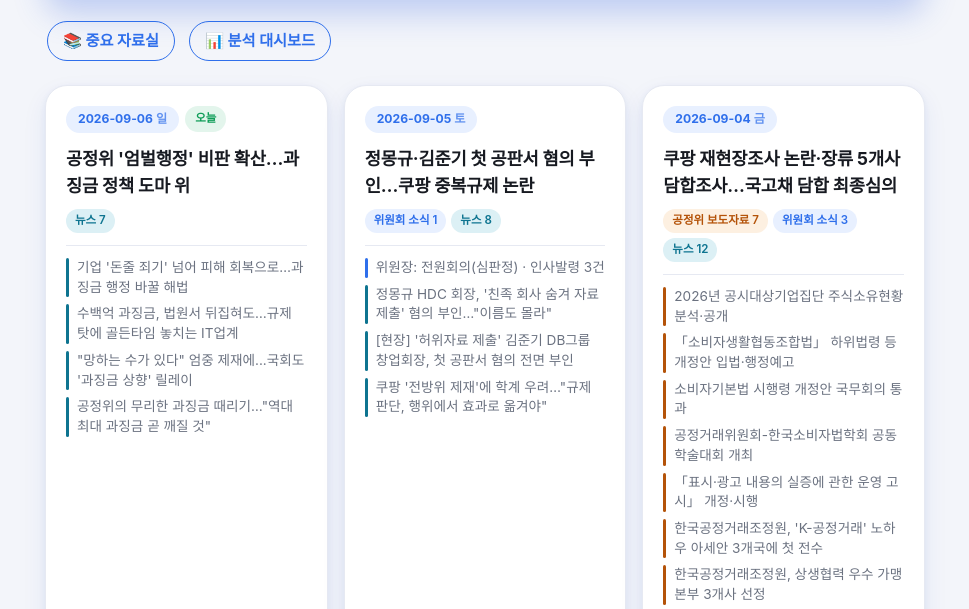
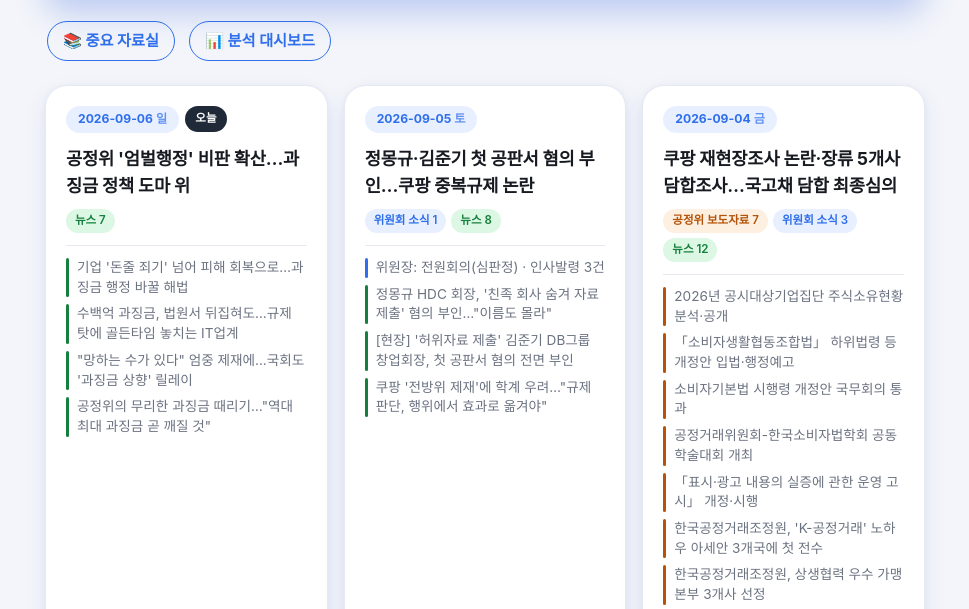
Before and after one commit to sunlee82/ftc-daily-briefing, a website: page docs/index.html in a window 1280 px wide. Shown: the part 182-791 px from the top of the page, without its empty margins (155-1124 px from the left). Drawn offline with Linux system fonts and the light colour scheme.

Commit message:
Add files via upload

```diff
--- a/docs/assets/styles.css
+++ b/docs/assets/styles.css
@@ -294,10 +294,10 @@ header.site p { margin: 0; color: rgba(255, 255, 255, 0.88); font-size: 0.95rem;
   --cnt-press-soft: #fdf0e1;
   --cnt-cmte: #2f6feb;
   --cnt-cmte-soft: #e8f0ff;
-  --cnt-news: #0e7490;
-  --cnt-news-soft: #dcf0f5;
-  --today: #0f9d58;
-  --today-soft: #e3f5ec;
+  --cnt-news: #15803d;
+  --cnt-news-soft: #dcf7e3;
+  --today-fg: #ffffff;
+  --today-bg: #1f2937;
 }
 
 @media (prefers-color-scheme: dark) {
@@ -306,10 +306,10 @@ header.site p { margin: 0; color: rgba(255, 255, 255, 0.88); font-size: 0.95rem;
     --cnt-press-soft: #3a2a10;
     --cnt-cmte: #7aa4ff;
     --cnt-cmte-soft: #1e2740;
-    --cnt-news: #4bc0dd;
-    --cnt-news-soft: #10303a;
-    --today: #4ade80;
-    --today-soft: #14301f;
+    --cnt-news: #4ade80;
+    --cnt-news-soft: #10281a;
+    --today-fg: #0d0f14;
+    --today-bg: #eef0f5;
   }
 }
 
@@ -324,11 +324,13 @@ header.site p { margin: 0; color: rgba(255, 255, 255, 0.88); font-size: 0.95rem;
 .card .datebar .date { margin-bottom: 0; }
 .card .datebar .date .wd { opacity: 0.72; margin-left: 3px; }
 
+/* "오늘"은 종류가 아니라 상태 표시 — 색이 아니라 형태(단색 칩)로 구분한다 */
 .card .today {
   font-size: 0.72rem;
   font-weight: 700;
-  color: var(--today);
-  background: var(--today-soft);
+  letter-spacing: 0.02em;
+  color: var(--today-fg);
+  background: var(--today-bg);
   padding: 4px 10px;
   border-radius: var(--radius-full);
 }
```
